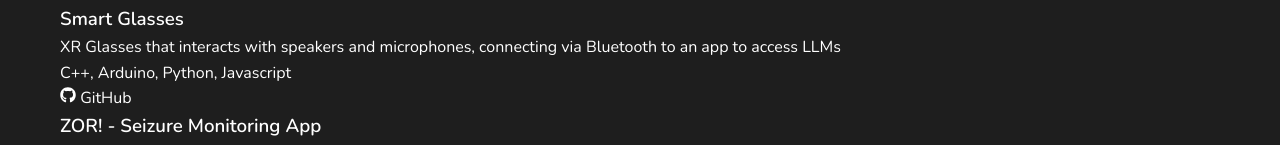
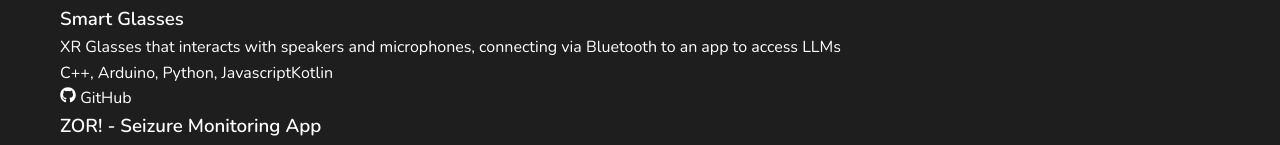
Before and after one commit to mattgar417/Personal-Website, a Next.js app: page /projects in a window 1280 px wide. Shown: the part 1052-1197 px from the top of the page. Built offline with nearby package versions, Linux system fonts and the light colour scheme.

Commit message:
Update projects.tsx

```diff
--- a/pages/projects.tsx
+++ b/pages/projects.tsx
@@ -85,7 +85,7 @@ export default function Projects() {
         {
             title: "Smart Glasses",
             description: "XR Glasses that interacts with speakers and microphones, connecting via Bluetooth to an app to access LLMs",
-            technologies: ["C++, ", "Arduino, ", "Python, ", "Javascript"],
+            technologies: ["C++, ", "Arduino, ", "Python, ", "Javascript", "Kotlin"],
             githubLink: "https://github.com/SINRG-Lab",
         },
         {
```
